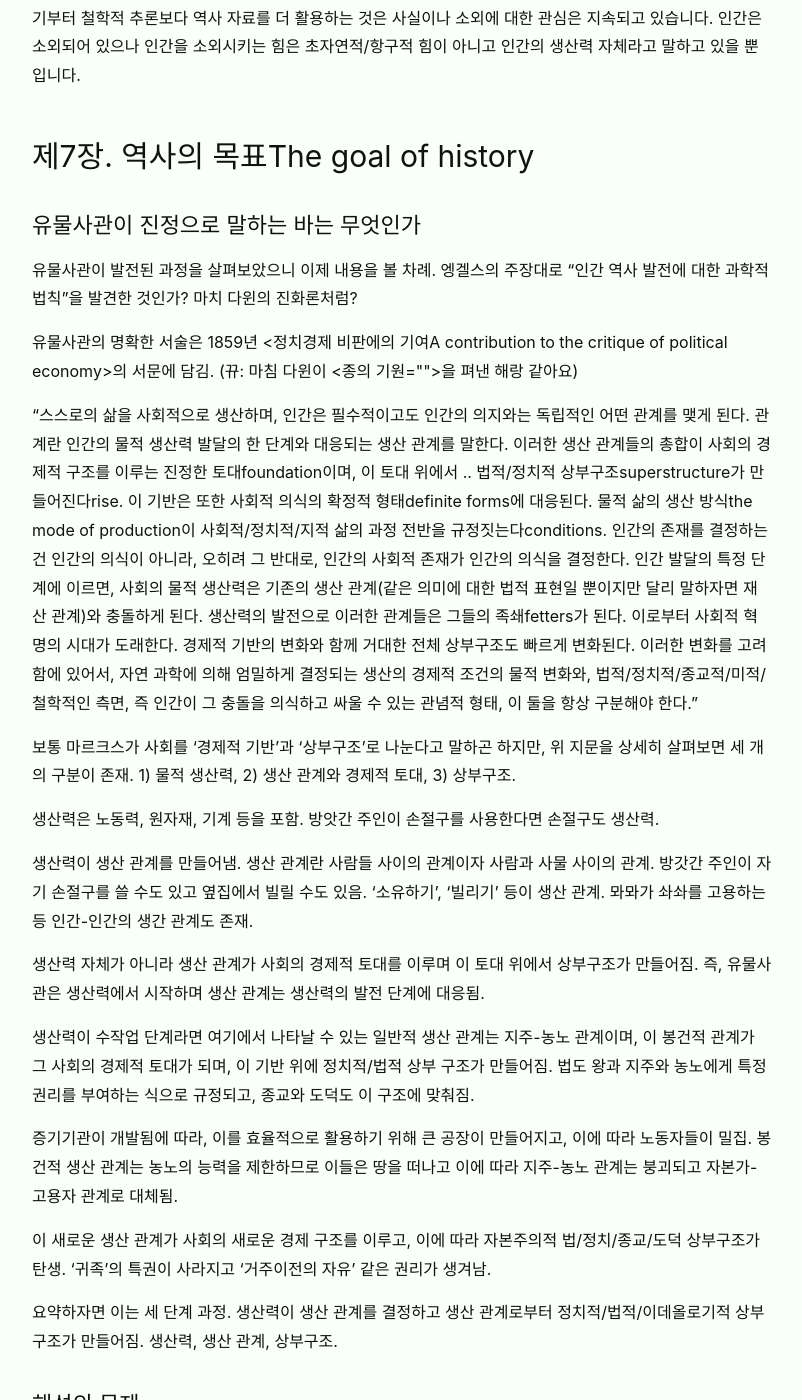
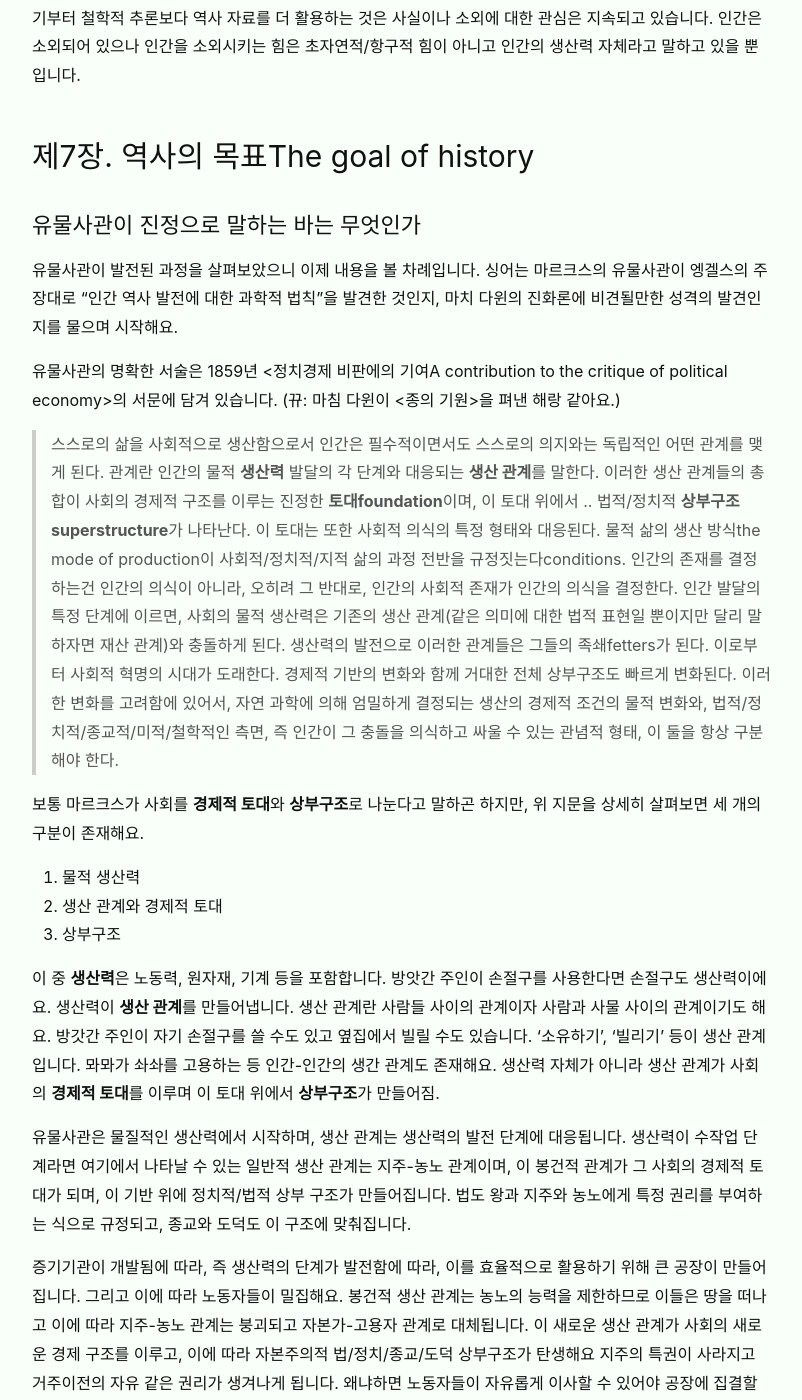
Before and after one commit to veganstudies/veganstudies.github.io, a Jekyll site: the page built from _posts/2020-03-01-marx-a-very-short-introduction.md, in a window 1280 px wide and 1400 px high, scrolled down 16875 px. Shown: the whole window, without its empty margins (238-1040 px from the left). Built offline with Jekyll 4.4.1, drawn with Linux system fonts in a browser that asks for light colours; some of the changed text lies outside the part shown.

Commit message:
Update 2020-03-01-marx-a-very-short-introduction.md

```diff
--- a/_posts/2020-03-01-marx-a-very-short-introduction.md
+++ b/_posts/2020-03-01-marx-a-very-short-introduction.md
@@ -303,63 +303,55 @@ date: 2020-03-01 19:00:00 +0900
 
 ### 유물사관이 진정으로 말하는 바는 무엇인가
 
-유물사관이 발전된 과정을 살펴보았으니 이제 내용을 볼 차례. 엥겔스의 주장대로 "인간 역사 발전에 대한 과학적 법칙"을 발견한 것인가? 마치 다윈의 진화론처럼?
+유물사관이 발전된 과정을 살펴보았으니 이제 내용을 볼 차례입니다. 싱어는 마르크스의 유물사관이 엥겔스의 주장대로 "인간 역사 발전에 대한 과학적 법칙"을 발견한 것인지, 마치 다윈의 진화론에 비견될만한 성격의 발견인지를 물으며 시작해요.
 
-유물사관의 명확한 서술은 1859년 \<정치경제 비판에의 기여A contribution to the critique of political economy\>의 서문에 담김. (뀨: 마침 다윈이 <종의 기원>을 펴낸 해랑 같아요)
+유물사관의 명확한 서술은 1859년 \<정치경제 비판에의 기여A contribution to the critique of political economy\>의 서문에 담겨 있습니다. (뀨: 마침 다윈이 \<종의 기원\>을 펴낸 해랑 같아요.)
 
-"스스로의 삶을 사회적으로 생산하며, 인간은 필수적이고도 인간의 의지와는 독립적인 어떤 관계를 맺게 된다. 관계란 인간의 물적 생산력 발달의 한 단계와 대응되는 생산 관계를 말한다. 이러한 생산 관계들의 총합이 사회의 경제적 구조를 이루는 진정한 토대foundation이며, 이 토대 위에서 .. 법적/정치적 상부구조superstructure가 만들어진다rise. 이 기반은 또한 사회적 의식의 확정적 형태definite forms에 대응된다. 물적 삶의 생산 방식the mode of production이 사회적/정치적/지적 삶의 과정 전반을 규정짓는다conditions. 인간의 존재를 결정하는건 인간의 의식이 아니라, 오히려 그 반대로, 인간의 사회적 존재가 인간의 의식을 결정한다. 인간 발달의 특정 단계에 이르면, 사회의 물적 생산력은 기존의 생산 관계(같은 의미에 대한 법적 표현일 뿐이지만 달리 말하자면 재산 관계)와 충돌하게 된다. 생산력의 발전으로 이러한 관계들은 그들의 족쇄fetters가 된다. 이로부터 사회적 혁명의 시대가 도래한다. 경제적 기반의 변화와 함께 거대한 전체 상부구조도 빠르게 변화된다. 이러한 변화를 고려함에 있어서, 자연 과학에 의해 엄밀하게 결정되는 생산의 경제적 조건의 물적 변화와, 법적/정치적/종교적/미적/철학적인 측면, 즉 인간이 그 충돌을 의식하고 싸울 수 있는 관념적 형태, 이 둘을 항상 구분해야 한다."
+> 스스로의 삶을 사회적으로 생산함으로서 인간은 필수적이면서도 스스로의 의지와는 독립적인 어떤 관계를 맺게 된다. 관계란 인간의 물적 **생산력** 발달의 각 단계와 대응되는 **생산 관계**를 말한다. 이러한 생산 관계들의 총합이 사회의 경제적 구조를 이루는 진정한 **토대foundation**이며, 이 토대 위에서 .. 법적/정치적 **상부구조superstructure**가 나타난다. 이 토대는 또한 사회적 의식의 특정 형태와 대응된다. 물적 삶의 생산 방식the mode of production이 사회적/정치적/지적 삶의 과정 전반을 규정짓는다conditions. 인간의 존재를 결정하는건 인간의 의식이 아니라, 오히려 그 반대로, 인간의 사회적 존재가 인간의 의식을 결정한다. 인간 발달의 특정 단계에 이르면, 사회의 물적 생산력은 기존의 생산 관계(같은 의미에 대한 법적 표현일 뿐이지만 달리 말하자면 재산 관계)와 충돌하게 된다. 생산력의 발전으로 이러한 관계들은 그들의 족쇄fetters가 된다. 이로부터 사회적 혁명의 시대가 도래한다. 경제적 기반의 변화와 함께 거대한 전체 상부구조도 빠르게 변화된다. 이러한 변화를 고려함에 있어서, 자연 과학에 의해 엄밀하게 결정되는 생산의 경제적 조건의 물적 변화와, 법적/정치적/종교적/미적/철학적인 측면, 즉 인간이 그 충돌을 의식하고 싸울 수 있는 관념적 형태, 이 둘을 항상 구분해야 한다.
 
-보통 마르크스가 사회를 '경제적 기반'과 '상부구조'로 나눈다고 말하곤 하지만, 위 지문을 상세히 살펴보면 세 개의 구분이 존재. 1) 물적 생산력, 2) 생산 관계와 경제적 토대, 3) 상부구조.
+보통 마르크스가 사회를 **경제적 토대**와 **상부구조**로 나눈다고 말하곤 하지만, 위 지문을 상세히 살펴보면 세 개의 구분이 존재해요.
 
-생산력은 노동력, 원자재, 기계 등을 포함. 방앗간 주인이 손절구를 사용한다면 손절구도 생산력.
+1. 물적 생산력
+2. 생산 관계와 경제적 토대
+3. 상부구조
 
-생산력이 생산 관계를 만들어냄. 생산 관계란 사람들 사이의 관계이자 사람과 사물 사이의 관계. 방갓간 주인이 자기 손절구를 쓸 수도 있고 옆집에서 빌릴 수도 있음. '소유하기', '빌리기' 등이 생산 관계. 뫄뫄가 솨솨를 고용하는 등 인간-인간의 생간 관계도 존재.
+이 중 **생산력**은 노동력, 원자재, 기계 등을 포함합니다. 방앗간 주인이 손절구를 사용한다면 손절구도 생산력이에요. 생산력이 **생산 관계**를 만들어냅니다. 생산 관계란 사람들 사이의 관계이자 사람과 사물 사이의 관계이기도 해요. 방갓간 주인이 자기 손절구를 쓸 수도 있고 옆집에서 빌릴 수도 있습니다. '소유하기', '빌리기' 등이 생산 관계입니다. 뫄뫄가 솨솨를 고용하는 등 인간-인간의 생간 관계도 존재해요. 생산력 자체가 아니라 생산 관계가 사회의 **경제적 토대**를 이루며 이 토대 위에서 **상부구조**가 만들어짐.
 
-생산력 자체가 아니라 생산 관계가 사회의 경제적 토대를 이루며 이 토대 위에서 상부구조가 만들어짐. 즉, 유물사관은 생산력에서 시작하며 생산 관계는 생산력의 발전 단계에 대응됨.
+유물사관은 물질적인 생산력에서 시작하며, 생산 관계는 생산력의 발전 단계에 대응됩니다. 생산력이 수작업 단계라면 여기에서 나타날 수 있는 일반적 생산 관계는 지주-농노 관계이며, 이 봉건적 관계가 그 사회의 경제적 토대가 되며, 이 기반 위에 정치적/법적 상부 구조가 만들어집니다. 법도 왕과 지주와 농노에게 특정 권리를 부여하는 식으로 규정되고, 종교와 도덕도 이 구조에 맞춰집니다.
 
-생산력이 수작업 단계라면 여기에서 나타날 수 있는 일반적 생산 관계는 지주-농노 관계이며, 이 봉건적 관계가 그 사회의 경제적 토대가 되며, 이 기반 위에 정치적/법적 상부 구조가 만들어짐. 법도 왕과 지주와 농노에게 특정 권리를 부여하는 식으로 규정되고, 종교와 도덕도 이 구조에 맞춰짐.
+증기기관이 개발됨에 따라, 즉 생산력의 단계가 발전함에 따라, 이를 효율적으로 활용하기 위해 큰 공장이 만들어집니다. 그리고 이에 따라 노동자들이 밀집해요. 봉건적 생산 관계는 농노의 능력을 제한하므로 이들은 땅을 떠나고 이에 따라 지주-농노 관계는 붕괴되고 자본가-고용자 관계로 대체됩니다. 이 새로운 생산 관계가 사회의 새로운 경제 구조를 이루고, 이에 따라 자본주의적 법/정치/종교/도덕 상부구조가 탄생해요 지주의 특권이 사라지고 거주이전의 자유 같은 권리가 생겨나게 됩니다. 왜냐하면 노동자들이 자유롭게 이사할 수 있어야 공장에 집결할 수 있으니까요.
 
-증기기관이 개발됨에 따라, 이를 효율적으로 활용하기 위해 큰 공장이 만들어지고, 이에 따라 노동자들이 밀집. 봉건적 생산 관계는 농노의 능력을 제한하므로 이들은 땅을 떠나고 이에 따라 지주-농노 관계는 붕괴되고 자본가-고용자 관계로 대체됨.
-
-이 새로운 생산 관계가 사회의 새로운 경제 구조를 이루고, 이에 따라 자본주의적 법/정치/종교/도덕 상부구조가 탄생. '귀족'의 특권이 사라지고 '거주이전의 자유' 같은 권리가 생겨남.
-
-요약하자면 이는 세 단계 과정. 생산력이 생산 관계를 결정하고 생산 관계로부터 정치적/법적/이데올로기적 상부구조가 만들어짐. 생산력, 생산 관계, 상부구조.
+요약하자면, 생산력이 생산 관계를 결정하고 생산 관계가 곧 경제적 토대를 이루며, 이로부터 정치적/법적/이데올로기적 상부구조가 만들어져요. 생산력이라는 물질적 특징에서 시작하여 정치/법/도덕 등의 관념적 상부구조가 만들어진다고 보는 것입니다.
 
 ### 해석의 문제
 
-손절구로 인해 봉건 지주가 탄생하고 증기제분소로 인해 자본가가 탄생했다는 주장을 진지하게 받아들여야 할까? 그도 분명 증기 기관이 관념에 의해 발명된 점, 자본주의의 탄생에는 증기 기관만큼이나 관념도 영향을 미친 점을 알 것. 이론의 참신함을 강조하려고 과장을 한걸까?
+손절구로 인해 봉건 지주가 탄생하고 증기제분소로 인해 자본가가 탄생했다는 주장을 진지하게 받아들여야 할까요? 마르크스도 분명 증기 기관이 관념에 의해 발명된 점, 자본주의의 탄생에는 증기 기관만큼이나 관념도 영향을 미친 점을 알고 있었을텐데 왜 물질에서 관념으로의 흐름만을 강조했을까요? 이론의 참신함을 보이기 위한 과장일까요?
 
-한쪽 극단의 해석은 그가 진짜 진지하게 결정론을 믿었다는 것. 그렇게 읽히는 글도 많음. 하지만 상부구조가 반대로 영향을 미친다는 식으로 해석될 수 밖에 없는 주장도 종종 했음. 게다가 정치 등 상부구조가 정말 영향을 못 미친다면 마르크스는 왜 그렇게 열심히 노동자들과 정치활동을 하였나.
+한쪽 극단의 해석은 그가 진짜 진지하게 결정론을 믿었다는 것입니다. 그렇게 읽히는 글도 많습니다. 하지만 상부구조가 반대 방향으로의 영향을 미친다는 식으로 해석될 수 밖에 없는 주장도 종종 보입니다. 게다가 정치 등 상부구조가 정말 영향을 못 미친다면 마르크스는 왜 그렇게 열심히 노동자들과 정치활동을 했을까요.
 
-엥겔스에 따르면, 경제적 측면의 중요성을 완전히 무시하는 이들의 주장을 강하게 반대하기 위한 표현들이었으며, 상부구조와 토대 사이의 양방향 상호작용을 인정했다고 함. 엥겔스는 마르크스가 말년에 "(결정론적 마르크스주의가 마르스크주의라면) 나는 마르크스주의자가 아니다"라고 말했다고.
+엥겔스에 따르면, 경제적 측면의 중요성을 완전히 무시하는 이들의 주장을 강하게 반대하기 위한 표현들이었으며, 상부구조와 토대 사이의 양방향 상호작용을 인정했다고 합니다. 엥겔스는 마르크스가 말년에 "(결정론적 마르크스주의가 마르스크주의라면) 나는 마르크스주의자가 아니다"라고 말했다고 주장하기도 합니다.
 
-하지만 상호작용을 인정하는 순간, '상부구조가 생산력을 결정하는게 아니라 생산력이 상부구조를 결정한다'는 말을 할 수 없게 됨. 세번째는 상부구조의 두 관념이 경쟁할 때, 생산력 증가 및 그로 인해 영향받을 계급의 이점에 더 크게 기여할 관념이 이길 확률이 조금 높아진다는 해석.
+하지만 양방향 상호작용을 인정하는 순간, '상부구조가 생산력을 결정하는게 아니라 생산력이 상부구조를 결정한다'는 말을 할 수 없게 됩니다. 양방향 상호작용이 있는데 하나가 다른 하나를 결정한다는 것은 이상한 말이니까요.
+
+세번째 해석은, 상부구조의 두 관념이 경쟁할 때 생산력 증가 및 그로 인해 영향 받을 계급의 이점에 더 크게 기여할 관념이 이길 확률이 조금 높아진다는 해석입니다.
 
 ### 과학적 발견인가
 
-결정론으로 해석하면 그냥 틀린 말. 상호작용을 마냥 허용하면 아무것도 아닌 '모든 게 연결되어 있다'는 식의 당연한 말이 됨. 이 양극단 사이에, 조금 전에 언급한 확률적 해석이 존재. 이 해석에 따르면 마르크스의 이론을 과학적 발견이라 볼 수 있을까?
+마르크스의 유물사관을 결정론으로 해석하면 자명하게 틀린 주장이 됩니다. 상호작용을 마냥 허용하면 '모든 게 연결되어 있다'는 식의 당연한 말이 됩니다. 이 양극단 사이에, 조금 전에 언급한 확률적 해석이 존재합니다. 이 해석에 따르면 마르크스의 이론을 과학적 발견이라 볼 수 있을까요?
 
-이 질문에 답할 수 있는 한가지 방법은 이론이 얼마나 잘 맞는지 테스트하는 것. 하지만 유물사관은 통계적으로 유의미한 결과를 낼 수 있을만큼 많고 유사한 상황을 만들어낼 수 없으니 테스트가 어렵다. 혹은 좀 더 좁은 의미로 생각해볼 수도 있음. 경쟁하는 두 관념이 있는 상황에서 어떤 관념이 생산력의 발전을 가져올 가능성이 더 큰지 묻고, 이러한 요인들이 결과에 어떤 영향을 주는지 살펴보는 식으로 활용하는 것. 이렇게 보면 유물사관은 연구의 방향을 제안하는 역할을 함.
+이 질문에 답할 수 있는 한가지 방법은 이론이 얼마나 잘 맞는지 검증하는 것입니다. 하지만 유물사관은 통계적으로 유의미한 결과를 낼 수 있을만큼 많고 유사한 상황을 만들어내고 관찰할 수 없으니 검증이 어렵습니다.
 
-이 경우 유물사관의 가치는 이러한 제안이 얼마나 가치있는 결과로 이어지는지에 달림. 많은 사회학자들은 유물사관이 이런 측면에서 매우 유익하다고 생각하고 있음.
+혹은 좀 더 좁은 의미로 생각해볼 수도 있을텐데, 경쟁하는 두 관념이 있는 상황에서 어떤 관념이 생산력의 발전을 가져올 가능성이 더 큰지 묻고 이러한 요인들이 결과에 어떤 영향을 주는지 살펴보는 식으로 활용하는 것입니다. 이렇게 보면 유물사관은 연구의 방향을 제안하는 역할을 한다는 점에서 의미가 있습니다. 이 경우 유물사관의 가치는 이러한 제안들이 얼마나 가치있는 결과로 이어지는지에 따라 달라질텐데, 많은 사회학자들은 유물사관이 이런 측면에서 매우 유익하다고 여기고 있습니다.
 
-아직 설명이 필요한 부분이 남았음. 마르크스는 왜 마치 결정론자처럼 말을 했을까? 엥겔스의 주장대로 반대자들을 논박하기 위한 과장된 표현일 뿐인가? 이것도 가능한 설명이겠지만 더 깊은 설명이 있을 수 있음.
+한편 마르크스는 왜 종종 결정론자처럼 말을 했을까요? 엥겔스의 주장대로 반대자들을 논박하기 위한 과장된 표현일 뿐일까요? 이것도 가능한 설명이겠지만, 싱어는 더 깊은 설명이 있을 수 있다고 말해요.
 
-생산력에 대한 믿음은 사실관계에 대한 일반적 믿음이 아니라 헤겔의 유산일 수 있음. 마르크스의 관점의 헤겔 관념론에서 인과의 방향을 뒤집은 것이라면(헤겔은 관념이 물질에, 마르크스는 물질이 관념에 영향을 준다고 봄), 헤겔 관념론 또한 마르크스 유물론처럼 '상호작용' 문제를 지닐 것.
+싱어에 따르면 생산력에 대한 마르크스의 믿음은 사실 관계에 대한 일반적 믿음이 아니라 헤겔의 유산일 수 있습니다. 마르크스의 관점의 헤겔 관념론에서 인과의 방향을 뒤집은 것이라면(헤겔은 관념이 물질에, 마르크스는 물질이 관념에 영향을 준다고 봄), 헤겔 관념론 또한 마르크스 유물론과 동일한 문제를 지닐 것입니다. 헤겔이 정신을 앞세웠던 이유는, 정신이 실재이고 물질적 세계는 징후일 뿐이라고 보았기 때문입니다. 마르크스도 마찬가지가 아니었을까요. 물질적 세계가 궁극적 실재라고 생각한 것이지요. 마르크스의 이같은 생각은 여러 글에서 표현됩니다. 예를 들어 \<독일 이데올로기\>에서는 물질에 대해서는 '실제 삶의 과정', '실제의', '활동하는 인간', 관념에 대해서는 '뇌 안의 유령', '메아리' 같은 표현을 쓰곤 했어요. 이러한 표현은 초기 저작 뿐 아니라 \<자본\> 등에서도 반복되고요. 정리하자면, 마르크스는 관념이나 의식이 아닌 인간의 생산적 삶을 궁극적 실재로 보았고, 생산력의 개발과 이를 통한 인간 역량의 해방을 역사의 목표로 보았습니다. 상부구조는 그저 '무의식적 도구'로 역사에 의해 쓰이는 것이고요.
 
-헤겔이 정신을 앞세웠던 이유는, 정신이 실재이고 물질적 세계는 징후manifestation일 뿐이라고 보았기 때문. 마르크스도 마찬가지. 물질적 세계가 궁극적 실재라고 생각. 마르크스의 이같은 생각은 여러 글에서 표현됨.
+이 해석이 맞다면 유물사관은 일반적 인과론이 아닙니다. 경제적 변화가 사회 다른 영역을 어떻게 변화시키는지를 설명하는 현대적 과학 이론이 아니라, 역사 안에서 작용하는 실제적 힘들과 그 힘들이 향해가는 목표가 어디인지를 이해하고자 하는, 역사에 대한 설명으로 간주되었을 가능성이 큽니다.
 
-예를 들어 \<독일 이데올로기\>에서는 물질에 대해서는 '실제 삶의 과정', '실제의, 활동하는 인간', 관념에 대해서는 '뇌 안의 유령', '메아리' 같은 표현을 씀. 이러한 표현은 초기 저작 뿐 아니라 <자본> 등에서도 반복됨.
+이렇게 해석하면, 마르크스가 정치나 법과 같은 관념이 생산력에 영향을 미친다는 사실을 인식하면서도 왜 생산력의 발전이 모든 것을 결정한다고 확고히 믿었는지 이해할 수 있어요. 마르크스가 왜 노동계급의 변화를 위해 노력했는지도 알 수 있고요. 그는 역사의 도구로 활동하고 있었던 것입니다. 물론 이 경우 그는 역사의 목적을 완전히 이해하고 있는 도구라는 점에서 특별했을 수 있어요. 생산력은 결국 필연적으로 발전할 것이지만, 개별 인간들의 의식적/무의식적으로 역사적 역할 수행하기 때문에 발전하는 것입니다.
 
-정리하자면, 마르크스는 관념이나 의식이 아닌 인간의 생산적 삶을 궁극적 실재로 보았고, 생산력의 개발과 이를 통한 인간 역량의 해방을 역사의 목표로 보았음. 상부구조는 그저 '무의식적 도구'로 역사에 의해 쓰이는 것.
-
-이 해석이 맞다면 유물사관은 일반적 인과론이 아님. 경제적 변화가 사회 다른 영역을 어떻게 변화시키는지를 설명하는 현대적 과학 이론이 아니라, 역사 안에서 작용하는 실제적 힘들과 그 힘들이 향해가는 목표가 어디인지를 말해주는, 역사에 대한 설명으로 간주되었을 것.
-
-이렇게 해석하면, 마르크스가 정치나 법과 같은 관념이 생산력에 영향을 미친다는 사실을 인식하면서도 왜 생산력의 발전이 모든 것을 결정한다고 확고히 믿었는지 이해할 수 있음. 마르크스가 왜 노동계급의 변화를 위해 노력했는지도 알 수 있음.
-
-그는 역사의 도구로 활동하고 있었던 것(물론 역사의 목적을 완전히 이해하고 있는 도구). 생산력은 결국 발전할 것이지만, 개별 인간들의 의식적/무의식적으로 역사적 역할 수행에 의해 발전하는 것.
-
-만약 마르크스에게 "어차피 될 일인데 왜 그렇게 애를 썼나?"라고 묻는다면 아마 그는 "나는 내가 역사의 도구로 쓰이는 걸 즐겼다"고 말했을지 모름. 또는, 어차피 달성될 일이긴 하지만 노동자의 고통이 지나치게 크니 이를 앞당길 수 있으면 좋은게 아니냐고 말했을 수도 있음.
+만약 마르크스에게 "어차피 될 일인데 왜 그렇게 애를 썼나?"라고 묻는다면 아마 그는 "나는 내가 역사의 도구로 쓰이는 걸 즐겼다"고 말했을지 모릅니다. 또는, 어차피 달성될 일이긴 하지만 노동자의 고통이 지나치게 크니 이를 앞당길 수 있으면 좋은게 아니냐고 말했을 수도 있고요. 피터 싱어는 그렇게 추측합니다.
 
 ## 제8장. 경제학Economics
 
```
